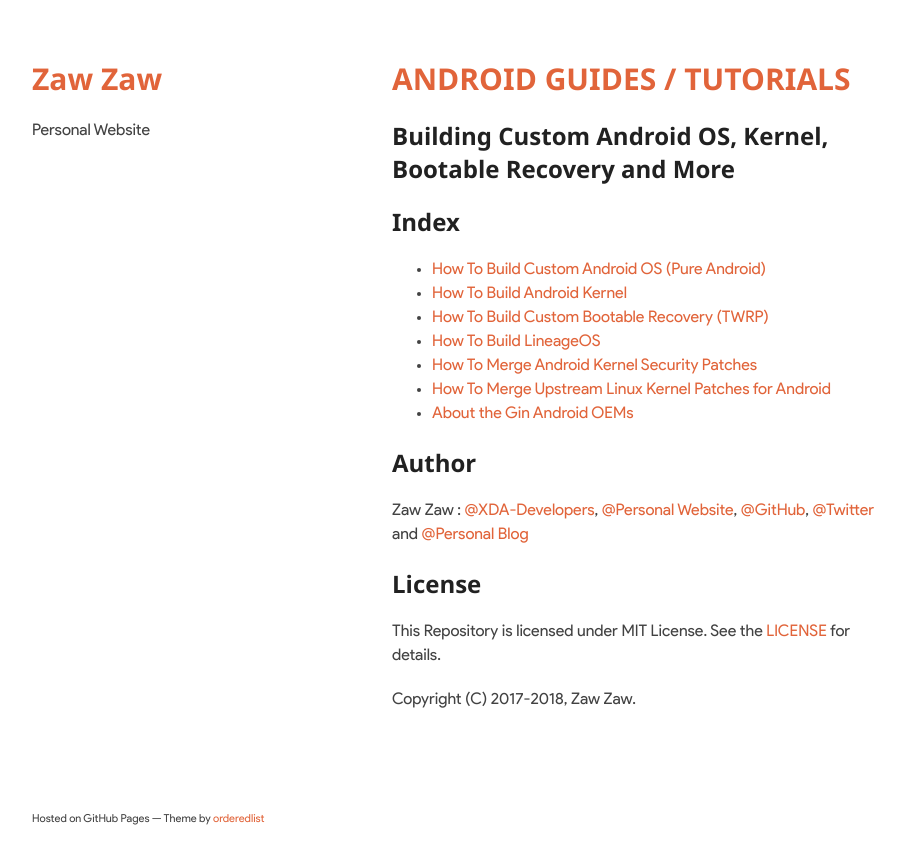
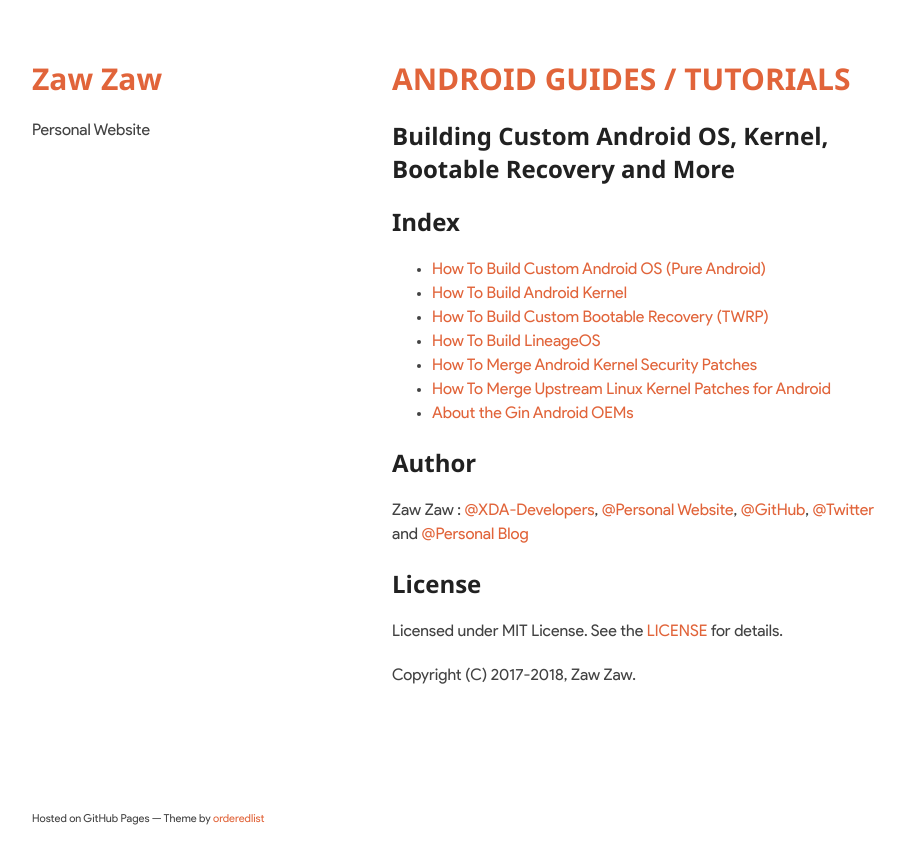
Before and after one commit to zawzaww/zawzaww.github.io, a Jekyll site: the page built from projects/android-guides.md, in a window 1280 px wide. Shown: the top 864 px of the page, without its empty margins (178-1083 px from the left). Built offline with Jekyll 4.4.1, drawn with Linux system fonts in a browser that asks for light colours.

Commit message:
projects/android-guides: Update android-guides.md

```diff
--- a/projects/android-guides.md
+++ b/projects/android-guides.md
@@ -22,6 +22,6 @@
 
 
 ## License
-This Repository is licensed under MIT License. See the [LICENSE](https://github.com/zawzaww/android-tutorials/blob/android/LICENSE) for details.
+Licensed under MIT License. See the [LICENSE](https://github.com/zawzaww/android-tutorials/blob/android/LICENSE) for details.
 
 Copyright (C) 2017-2018, Zaw Zaw.
```
